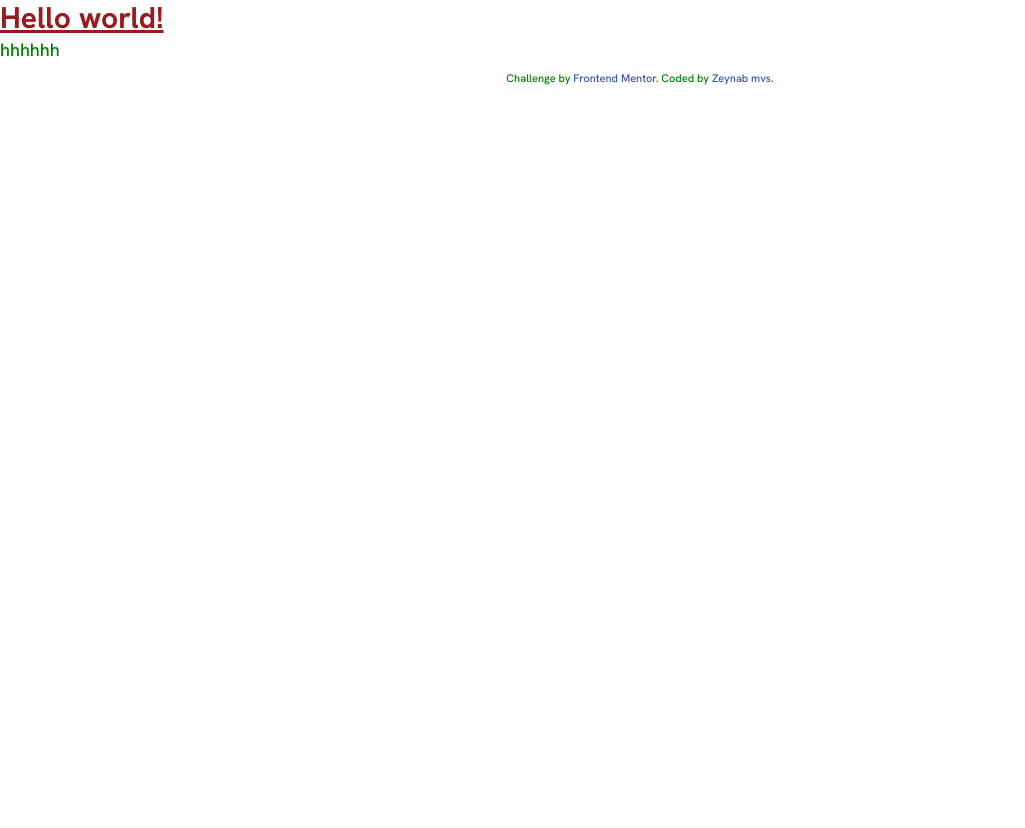
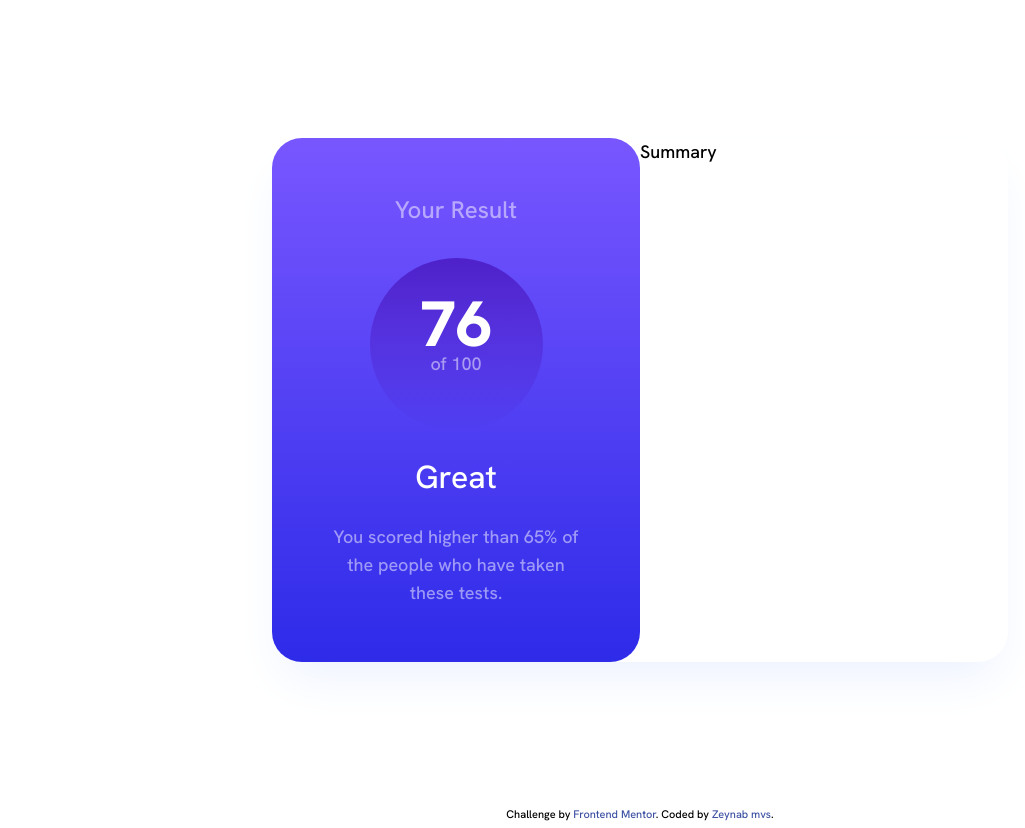
Before and after one commit to zeynabmvs/fem-result-summary-component, a React (Vite) app: page / in a window 1280 px wide. Shown: the whole page, without its empty margins (0-1025 px from the left). Before the commit the page ends 800 px from the top, so only its background shows below. Built offline with nearby package versions, Linux system fonts and the light colour scheme.

Commit message:
result box done

```diff
--- a/src/App.tsx
+++ b/src/App.tsx
@@ -1,9 +1,10 @@
+import SummaryResult from "components/SummaryResult.tsx";
+
 function App() {
   return (
-  <>
-  <h1 className="text-3xl font-bold underline text-red-800">Hello world!</h1>
-  <p>hhhhhh</p>
-  </>
+    <div className="flex justify-center items-center h-screen">
+      <SummaryResult />
+    </div>
   );
 }
 
--- /dev/null
+++ b/src/components/SummaryResult.tsx
@@ -0,0 +1,33 @@
+import { summary, SummaryItemProps } from "src/data.ts";
+// import SummaryItem from "components/SummaryItem"
+
+const SummaryResult = () => {
+    return (
+    <div className="grid grid-cols-2 w-[736px] h-[524px] bg-white shadow-2xl shadow-n-pale-blue rounded-[30px]">
+      <div
+        id="result"
+        className="bg-gradient-blue flex flex-col gap-8 items-center  text-center justify-center text-white rounded-[30px]"
+      >
+        <h2 className="text-2xl opacity-50">Your Result</h2>
+        <div className="flex flex-col gap-3 justify-center items-center size-[173px] rounded-full bg-gradient-circle">
+          <span className="text-[4rem] font-extrabold">76</span>
+          <span className="opacity-50">of 100</span>
+        </div>
+        <h3 className="text-[2rem]">Great</h3>
+        <p className="opacity-50 w-8/12">
+          You scored higher than 65% of the people who have taken these tests.
+        </p>
+      </div>
+
+      <div
+        id="summary"
+        className="rounded-tr-[30px] rounded-br-[30px] flex flex-col justify-start"
+      >
+        <h2>Summary</h2>
+
+      </div>
+    </div>
+  );
+};
+
+export default SummaryResult;
--- /dev/null
+++ b/src/data.ts
@@ -0,0 +1,29 @@
+
+export interface SummaryItemProps {
+  category: string;
+  score: number;
+  icon: string;
+}
+
+export const summary: SummaryItemProps[] = [
+  {
+    category: "Reaction",
+    score: 80,
+    icon: "assets/images/icon-reaction.svg",
+  },
+  {
+    category: "Memory",
+    score: 92,
+    icon: "assets/images/icon-memory.svg",
+  },
+  {
+    category: "Verbal",
+    score: 61,
+    icon: "assets/images/icon-verbal.svg",
+  },
+  {
+    category: "Visual",
+    score: 72,
+    icon: "assets/images/icon-visual.svg",
+  },
+];
--- a/src/index.css
+++ b/src/index.css
@@ -24,9 +24,6 @@
     font-display: swap;
     src: url(/src/assets/fonts/static/HankenGrotesk-Medium.ttf) format("truetype");
   }
-  body {
-    color: green
-  }
 }
 
 .attribution {
--- a/src/main.tsx
+++ b/src/main.tsx
@@ -1,6 +1,6 @@
 import React from 'react'
 import ReactDOM from 'react-dom/client'
-import App from './App.tsx'
+import App from 'src/App'
 import 'src/index.css'
 
 ReactDOM.createRoot(document.getElementById('root')!).render(
--- a/tailwind.config.js
+++ b/tailwind.config.js
@@ -7,14 +7,10 @@ export default {
         sans: ["Hanken", "ui-sans-serif", "system-ui"],
       },
       backgroundImage: {
-        // Background
-        GradientLightSlateBlue: "hsl(252, 100%, 67%)",
-        GradientLightRoyalBlue: "hsl(241, 81%, 54%)",
-        // Circle
-        GradientVioletBlue: "hsla(256, 72%, 46%, 1)",
-        GradientPersianBlue: "hsla(241, 72%, 46%, 0)",
+        'gradient-blue': 'linear-gradient(to bottom, hsl(252, 100%, 67%) 0%, hsl(241, 81%, 54%) 100%)',
+        'gradient-circle': 'linear-gradient(to bottom, hsla(256, 72%, 46%, 1) 0%, hsla(241, 72%, 46%, 0) 100%)',
       },
-      color: {
+      colors: {
         primary: {
           red: "hsl(0, 100%, 67%)",
           yellow: "hsl(39, 100%, 56%)",
@@ -22,9 +18,9 @@ export default {
           blue: " hsl(234, 85%, 45%)",
         },
         n: {
-          white: "hsl(0, 0%, 100%)",
+          "white": "hsl(0, 0%, 100%)",
           "pale-blue": "hsl(221, 100%, 96%)",
-          lavendar: "hsl(241, 100%, 89%)",
+          "lavendar": "hsl(241, 100%, 89%)",
           "gray-blue": "hsl(224, 30%, 27%)",
         },
       },
```
Also changed, not shown: src/data.json (deleted, +0 -22 lines).
